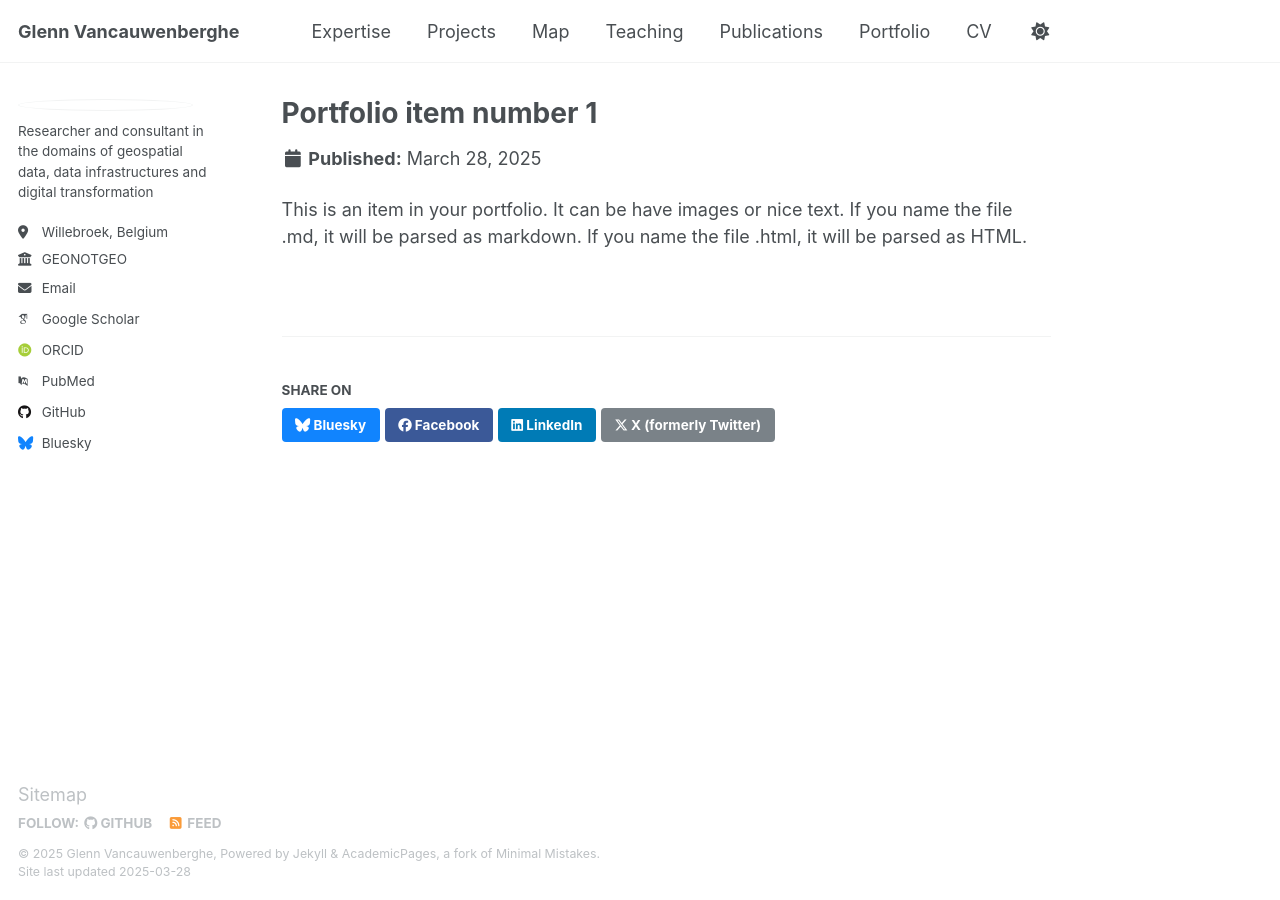
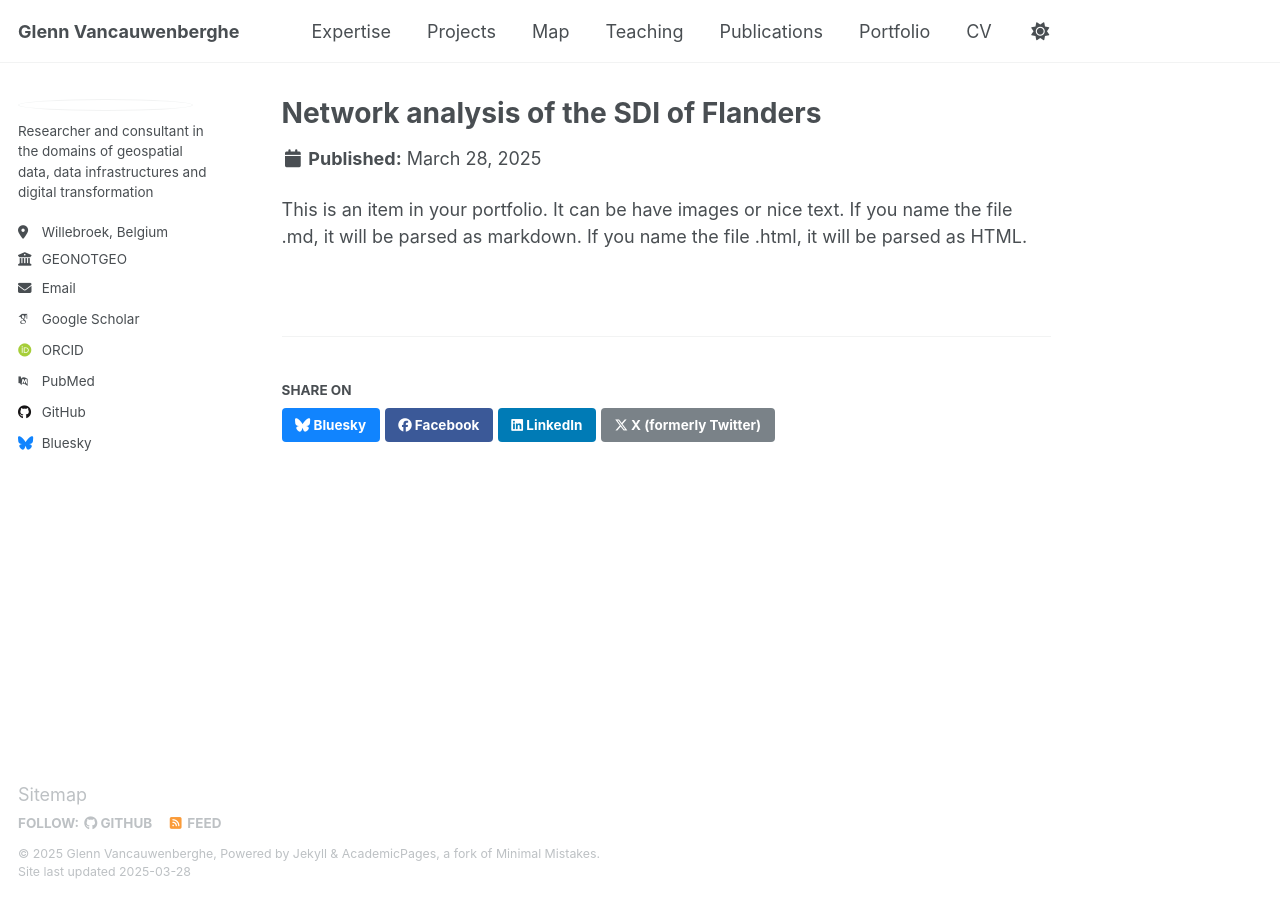
Before and after one commit to GVancauwenberghe/gvancauwenberghe.github.io, a Jekyll site: the page built from _portfolio/portfolio-1.md, in a window 1280 px wide. Built offline with Jekyll 4.4.1, drawn with Linux system fonts in a browser that asks for light colours; some web fonts are replaced.

Commit message:
Update portfolio-1.md

```diff
--- a/_portfolio/portfolio-1.md
+++ b/_portfolio/portfolio-1.md
@@ -1,5 +1,5 @@
 ---
-title: "Portfolio item number 1"
+title: "Network analysis of the SDI of Flanders"
 excerpt: "Short of portfolio item number 1<br/><img src='/images/500x300.png'>"
 collection: portfolio
 ---
```
